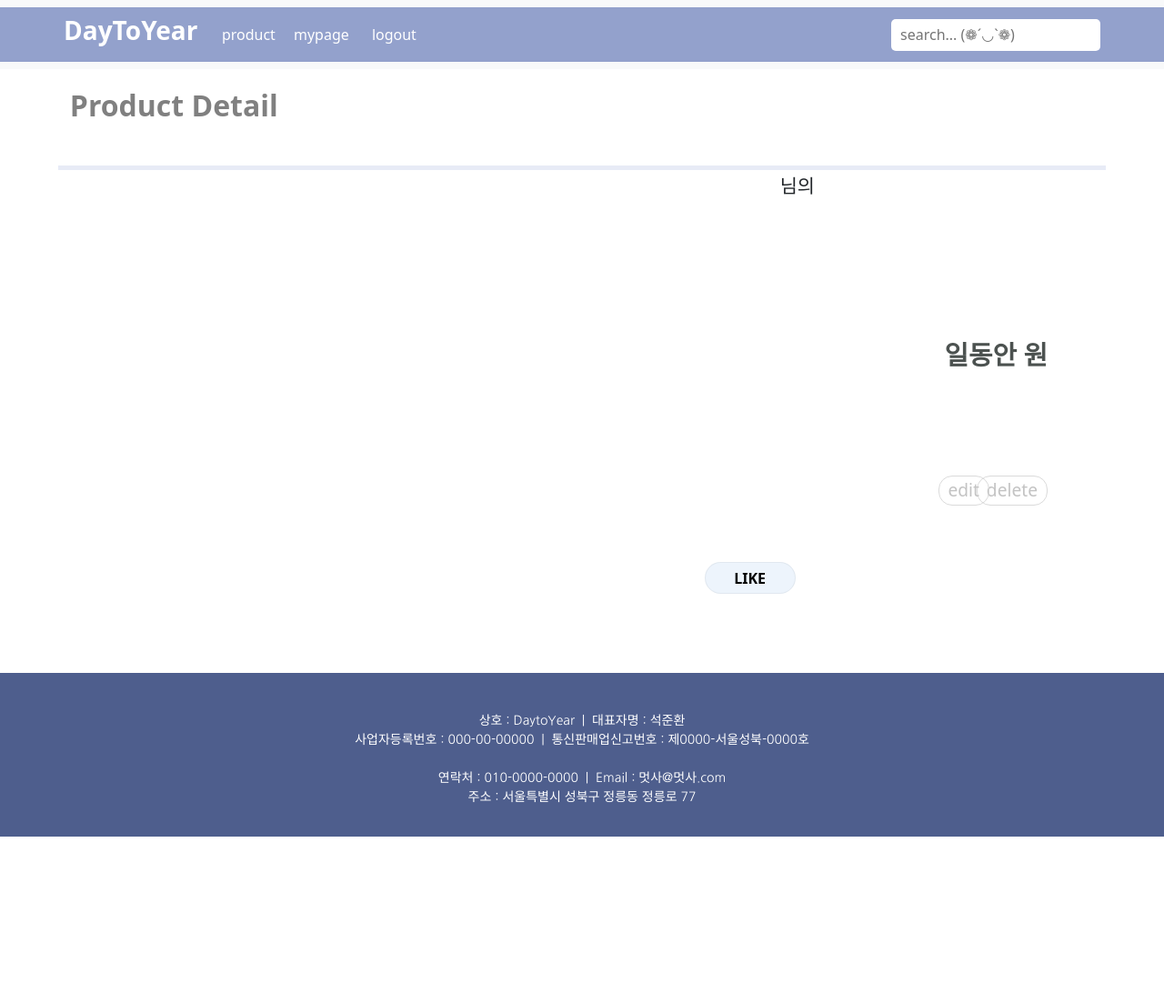
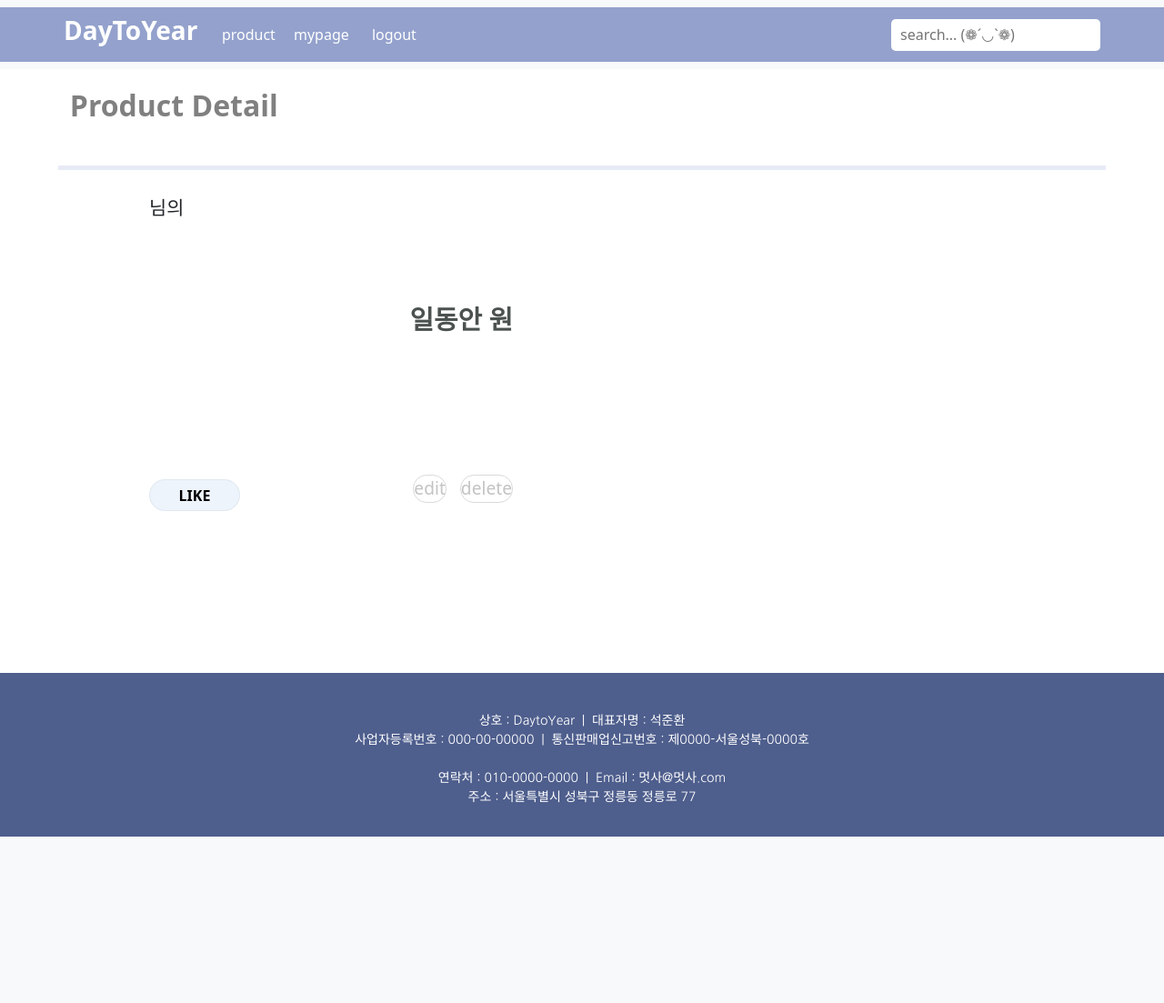
Before and after one commit to likelion-kookmin/Day-to-Year, a Django app: template day_to_year/rental/templates/product.html in a window 1280 px wide. Shown: the whole page at 91% size. After the commit the page ends 920 px from the top, so only its background shows below. Run offline with Django 3.2, Linux system fonts and the light colour scheme; the template is opened without the code that fills it, so the values that code supplies are empty; the visitor is signed in with stand-in values (Sample User, id 1).

Commit message:
product detail css edit

```diff
--- a/day_to_year/rental/templates/product.html
+++ b/day_to_year/rental/templates/product.html
@@ -32,11 +32,10 @@
                 {% else %}
                 <button id="like"><a class="like1 hov" href="{% url 'like' rental.id %}">{{total_likes}} LIKE</a></button>
                 {% endif %}
-                <a class="edit hov" href="{% url 'delete' rental.id %}">delete</a>
-                <a class="edit edit1 hov" href="{% url 'edit' rental.id %}">edit</a>
+                <a class="edit2 hov" href="{% url 'delete' rental.id %}">delete</a>
+                <a class="edit1 hov" href="{% url 'edit' rental.id %}">edit</a>
                 {% endif %}
             </div>
-
         </aside>
     </section>
 </body>
--- a/day_to_year/static/rental/css/product.css
+++ b/day_to_year/static/rental/css/product.css
@@ -1,12 +1,8 @@
-@media (min-width: 1281px) {
-
-
 a {color:rgb(0, 0, 0); text-decoration: none;}
 #like a:hover {color:#1a6ebd;}
 .clear { clear:both; }
 
 .nick a {
-    padding: 5px;
     color: rgb(90, 90, 90);
     font-weight: bolder;
     font-size: 1.6rem;
@@ -20,10 +16,13 @@ a {color:rgb(0, 0, 0); text-decoration: none;}
 .nick a:hover {
     color:rgb(148, 148, 148);
     opacity: 0.5;
+    line-height: 0;
 }
 
 .product {
     width: 100%;
+    max-height: 95vh;
+    padding-bottom: 3%;
 }
 
 .product h1:first-child {
@@ -48,42 +47,42 @@ hr {
 
 .left {
     float:left;
-    padding-left: 5%;
-    padding-top: 20px;
-    padding-bottom: 5%;
+    margin-left: 5%;
+    margin-top: 20px;
+    margin-bottom: 5%;
 }
 
 .right {
-    width: 40%;
+    width: 400px;
     float: left;
-    margin-left: 50px;
-    margin-top: 20px;
+    margin-left: 100px;
+    margin-top: 5px;
 }
 
 .right h1 {
     font-size: 4.3rem;
     font-weight: bolder;
     color:rgb(93, 93, 93);
-    margin-top: 25px;
+    margin-top: 8px;
+    line-height: 0px;
 }
 
 .nick {
     font-size: 1.3rem;
-    font-weight: 300;
-    float:left;
+    font-weight: 400
 }
 
 
 .rentterm {
-    float:right;
     font-size: 1.8rem;
     font-weight: bold;
     color:rgb(76, 82, 80);
+    margin-top: 10px;
+    text-align: right;
 }
 
 .rental_address {
-    float: left;
-    margin-top: 40px;
+    margin-top: 0px;
     font-size: 1.2rem;
     color:rgb(190, 190, 190);
 }
@@ -93,7 +92,7 @@ hr {
     font-size: 1.2rem;
     font-weight: 400;
     color:rgb(190, 190, 190);
-    margin-top: 90px;
+    margin-top: 0px;
 }
 
 #like {
@@ -101,7 +100,6 @@ hr {
     /*position: absolute;
     top: 72%;
     right: 32%;*/
-    float: left;
     height: 35px;
     width:100px;
     border: 1px solid #d3d9e077;
@@ -110,252 +108,46 @@ hr {
     text-align: center;
     line-height: 32px;
     font-weight: 800;
-    margin-top: 5px;
+    margin-top:30px;
     background-color: #edf4fc;
 }
 
 
 
-.edit {
+.edit1 {
     /*position: absolute;
     top: 40%;
     right: 8%;*/
     float: right;
     font-size: 1.2rem;
-    margin-top: 5px;
-    margin-left: 40px;
+    margin-left: 50px;
+    margin-top: 25px;
     border: 1px solid #dadada;
     border-radius: 15px;
-    color: #c3c3c3
+    color: #c3c3c3;
 }
+
+.edit2 {
+    /*position: absolute;
+    top: 40%;
+    right: 8%;*/
+    font-size: 1.2rem;
+    margin-left: 15px;
+    margin-top: 25px;
+    border: 1px solid #dadada;
+    border-radius: 15px;
+    color: #c3c3c3;
+    float: right;
+}
+
 
 
 .edit a:hover {
     color:#606060
 }
 
-.edit1 {
-    right:15%;
-}
 
 .hov:hover {
     opacity: 0.4;
     color:#199ed3;
 }
-
-
-    }
-
-    /*
-    ##Device = Laptops, Desktops
-    ##Screen = B/w 1025px to 1280px
-    ##Device = 랩탑, 데스크탑
-    ##Screen = 1025px에서 1280px 사이
-    */
-
-    @media (min-width: 1025px) and (max-width: 1280px) {
-
-
-a {color:rgb(0, 0, 0); text-decoration: none;}
-#like a:hover {color:#1a6ebd;}
-.clear { clear:both; }
-
-.nick a {
-    padding: 5px;
-    color: rgb(90, 90, 90);
-    font-weight: bolder;
-    font-size: 1.6rem;
-    opacity: 1.0;
-    text-decoration: underline;
-    text-underline-offset: 4px;
-    text-decoration-color: rgb(194, 194, 194);
-    text-decoration-style: double;
-}
-
-.nick a:hover {
-    color:rgb(148, 148, 148);
-    opacity: 0.5;
-}
-
-.product {
-    width: 100%;
-}
-
-.product h1:first-child {
-    color:gray;
-    width:100%;
-    height:100px;
-    font-size: 2rem;
-    font-weight: bolder;
-    line-height: 100px;
-    padding-left: 6%;
-    margin-top: 0.5%;
-    /*background-color: #c6c4da;*/
-}
-
-
-hr {
-    border-top:5px solid #9eb1db;
-    margin-left: 5%;
-    margin-right: 5%;
-}
-
-
-.left {
-    float:left;
-    padding-left: 5%;
-    padding-top: 1%;
-    padding-bottom: 5%;
-}
-
-.right {
-    float: left;
-    margin-left: 5%;
-    width: 40%;
-    height: 900px;
-    padding: 5%;
-}
-
-.right h1 {
-    font-size: 6.5rem;
-    font-weight: bolder;
-    color:rgb(93, 93, 93);
-    position:absolute;
-    top:25%;
-    left:64%;
-}
-
-.nick {
-    font-size: 1.3rem;
-    font-weight: 300;
-    position:absolute;
-    top:20%;
-    right:30%;
-}
-
-.rentalprice {
-    position:absolute;
-    top:50%;
-    right:10%;
-    font-size: 2rem;
-    font-weight: bold;
-    color:rgb(0, 0, 0);
-
-}
-
-.rentterm {
-    position:absolute;
-    top:40%;
-    right:10%;
-    font-size: 1.8rem;
-    font-weight: bold;
-    color:rgb(76, 82, 80);
-    margin-left: 10%;
-}
-
-.rental_address {
-    position: absolute;
-    top:50%;
-    left:65%;
-    font-size: 1.2rem;
-    font-weight: 400;
-    color:rgb(190, 190, 190);
-    line-height: 0px;
-}
-
-.rentalinformation {
-    color: rgb(190, 190, 190);
-    position:absolute;
-    top:53%;
-    left:65%;
-    font-size: 1.2rem;
-    font-weight: 400;
-    margin-bottom: 100px;
-    float:left;
-    line-height: 0px;
-}
-
-.rental_chat {
-    position: absolute;
-    top:64%;
-    left:65%;
-    font-size: 1.2rem;
-    font-weight: 400;
-    color:rgb(190, 190, 190);
-    line-height: 0px;
-}
-
-#like {
-    color: white;
-    position: absolute;
-    top: 65.5%;
-    right: 30.5%;
-    height: 35px;
-    width:100px;
-    border: 1px solid #d3d9e077;
-    border-radius: 20px;
-    font-size: 1rem;
-    text-align: center;
-    line-height: 32px;
-    font-weight: 800;
-    margin: 15px;
-    background-color: #edf4fc;
-}
-
-
-
-.edit {
-    position: absolute;
-    top: 29%;
-    right: 10%;
-    font-size: 1.2rem;
-    margin-left: 8%;
-    margin-top: 20%;
-    padding: 1px 10px;
-    border: 1px solid #dadada;
-    border-radius: 15px;
-    color: #c3c3c3
-}
-
-
-.edit a:hover {
-    color:#606060
-}
-
-.edit1 {
-    right:15%;
-}
-
-.hov:hover {
-    opacity: 0.4;
-    color:#199ed3;
-}
-
-
-    }
-
-    /*
-    ##Device = Tablets, Ipads (portrait),
-    ##Screen = B/w 768px to 1024px
-    ##Device = 태블릿, 아이패드(세로),
-    ##Screen = 768px에서 1024px 사이
-    */
-/*
-@charset "utf-8"; body {-webkit-text-size-adjust:none} /* BASIC */
-/*html {margin:0; padding:0;}
-body {height:100%;}
-html {overflow-y:scroll;}
-body, p, ul, ol, li, dl, dt, dd, form, table, th, td, fieldset, input, textarea, select, button, h1, h2, h3, h4, h5, h6, pre {
-    margin:0; padding:0; -webkit-text-size-adjust:none; font-family: 'Newsreader', serif;
-    font-family: 'Noto Sans KR', sans-serif;
-} /* 아이폰 가로모드 글자 크기 확대 방지: -webkit-text-size-adjust:none; */
-/*body, input, textarea, select, button {color:#585858; font-size:12px; font-family: Dotum; }
-header, footer, nav, aside, section, article {display:block;}
-fieldset, img {border:0;}
-img {-ms-interpolation-mode:bicubic !important; border:0;}
-table {padding:0; border-spacing:0px; border:0; border-collapse:collapse;} */
-/*ul, ol {list-style:none;} a {color:#585858; text-decoration:none;}
-a:link {color:#606060; text-decoration:none;}
-a:hover {color:#199ed3;}
-.clear { clear:both; }
-*/
```
